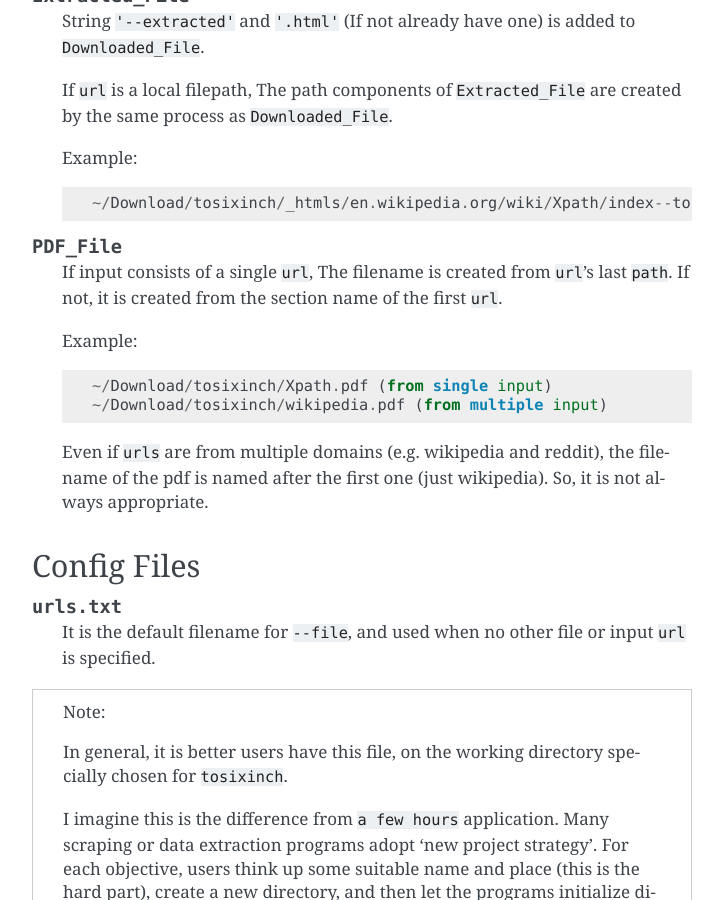
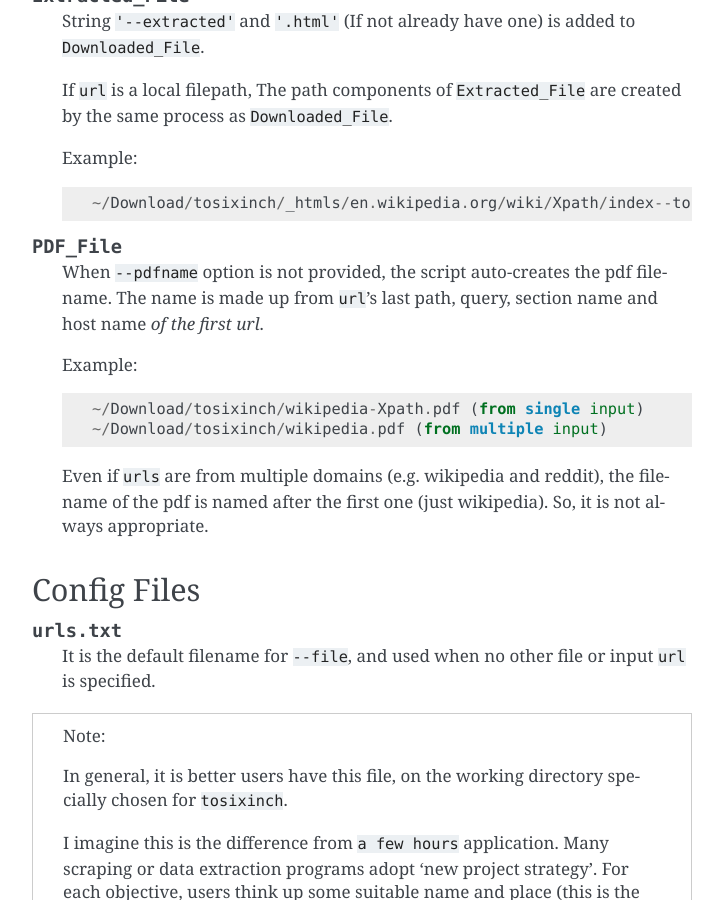
Before and after one commit to openandclose/tosixinch, a Sphinx documentation site: the page built from docs/overview.rst, in a window 1280 px wide and 900 px high, scrolled down 4264 px. Shown: the whole window, without its empty margins (388-1111 px from the left). Built offline with Sphinx 7.4.7, drawn with Linux system fonts in a browser that asks for light colours.

Commit message:
Add more descriptive pdfname [API]
for single url,
1. add prefix (section or host)
2. add suffix (query, at most 20 characters)

```diff
--- a/CHANGELOG.rst
+++ b/CHANGELOG.rst
@@ -27,6 +27,8 @@ Important changes (that users especially need to know) are marked by '**[!]**.'
 
 * **[!]** Change 'preprocess' option name to 'defaultprocess'.
   Again, users have to rename this option if used.
+
+* pdfname (when the script creates) is made more descriptive.
 
 **Add:**
 
--- a/docs/overview.rst
+++ b/docs/overview.rst
@@ -226,13 +226,14 @@ But disposing of the files (deleting or moving) is users' job.
 
 .. dword:: PDF_File
 
-    If input consists of a single ``url``,
-    The filename is created from ``url``'s last ``path``.
-    If not, it is created from the section name of the first ``url``.
+    When ``--pdfname`` option is not provided,
+    the script auto-creates the pdf filename.
+    The name is made up from ``url``'s last path,
+    query, section name and host name *of the first url*.
 
     Example::
 
-        ~/Download/tosixinch/Xpath.pdf (from single input)
+        ~/Download/tosixinch/wikipedia-Xpath.pdf (from single input)
         ~/Download/tosixinch/wikipedia.pdf (from multiple input)
 
     Even if ``urls`` are from multiple domains (e.g. wikipedia and reddit),
```
Also changed, not shown: 2 other files.
